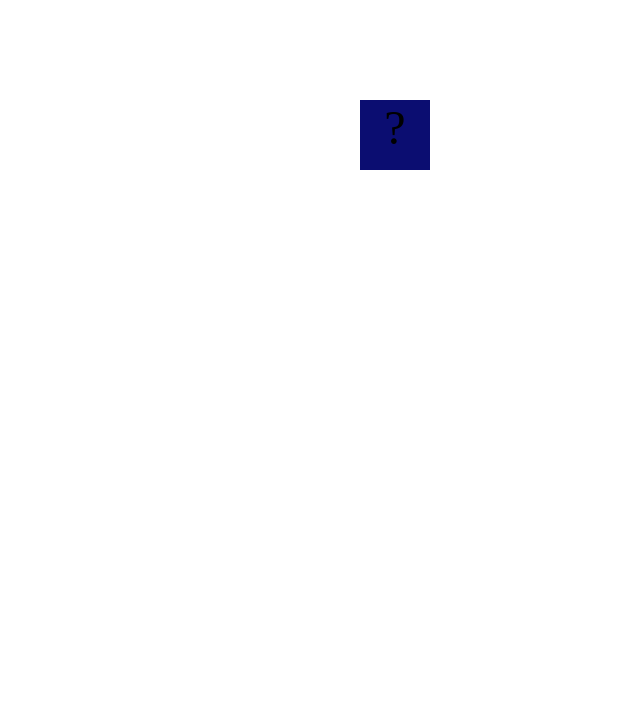
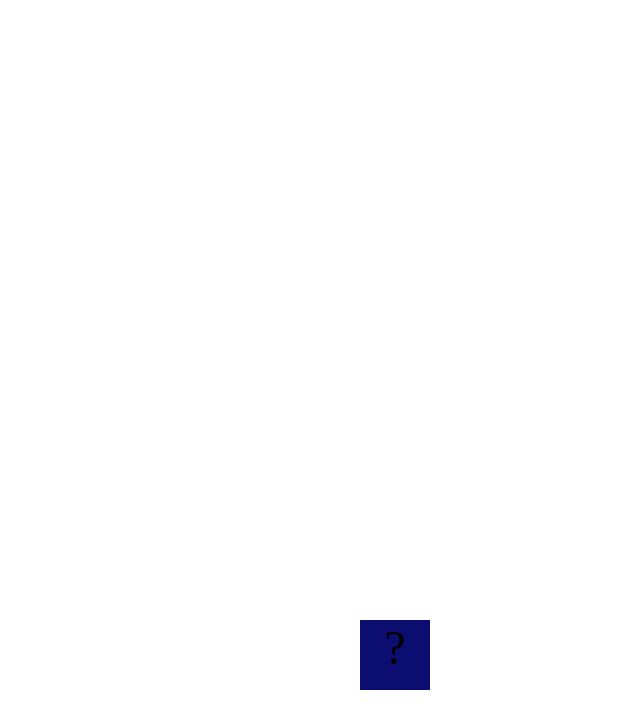
Before and after one commit to NV-KAS/NV-KAS.github.io, a plain HTML site: page projects/bouncing-box/index.html in a window 1280 px wide. Shown: the whole page, without its empty margins (640-1280 px from the left). Drawn offline with Linux system fonts and the light colour scheme.

Commit message:
add bouncing box

```diff
--- a/projects/bouncing-box/index.html
+++ b/projects/bouncing-box/index.html
@@ -44,6 +44,7 @@
 			var box = jQuery('.box');	// reference to the HTML .box element
 			var board = jQuery('.board');	// reference to the HTML .board element
 			var boardWidth = board.width();	// the maximum X-Coordinate of the screen
+			var boardHeight = jQuery(window).height();
 
 			// Every 50 milliseconds, call the update Function (see below)
 			setInterval(update, 50);
@@ -52,8 +53,9 @@
 			box.on('click', handleBoxClick);
 
 			// moves the Box to a new position on the screen along the X-Axis
-			function moveBoxTo(newPositionX) {
+			function moveBoxTo(newPositionX, newPositionY) {
 				box.css("left", newPositionX);
+				box.css("top", newPositionY);
 			}
 
 			// changes the text displayed on the Box
@@ -67,8 +69,10 @@
 
 			// TODO 2 - Variable declarations
 			var positionX = 0;
+			var positiony = 0;
 			var points = 0;
 			var speed = 10;
+			var speedy = 10;
 			// positionX = positionX + 10
 
 			/*
@@ -78,13 +82,21 @@
 			*/
 			function update() {
 				positionX = positionX + speed;
-				moveBoxTo(positionX)
+				positiony = positiony + speedy;
+				moveBoxTo(positionX, positiony)
 				if (positionX > boardWidth){
 					speed = speed * -1;
+				}
+				if (positiony > boardHeight){
+					speedy = speedy * -1;
 				}
 				if (positionX < 0){
 					speed = speed * -1;
 				}
+				if (positiony < 0){
+					speedy = speedy * -1
+				}
+
 
 			};
 
@@ -95,9 +107,11 @@
 			*/
 			function handleBoxClick() {
 				positionX = 0;
+				positiony = 0;
 				points = points + 1;
 				changeBoxText(points);
 				speed = speed + 1
+				speedy = speedy + 1
 			};
 
 
```
